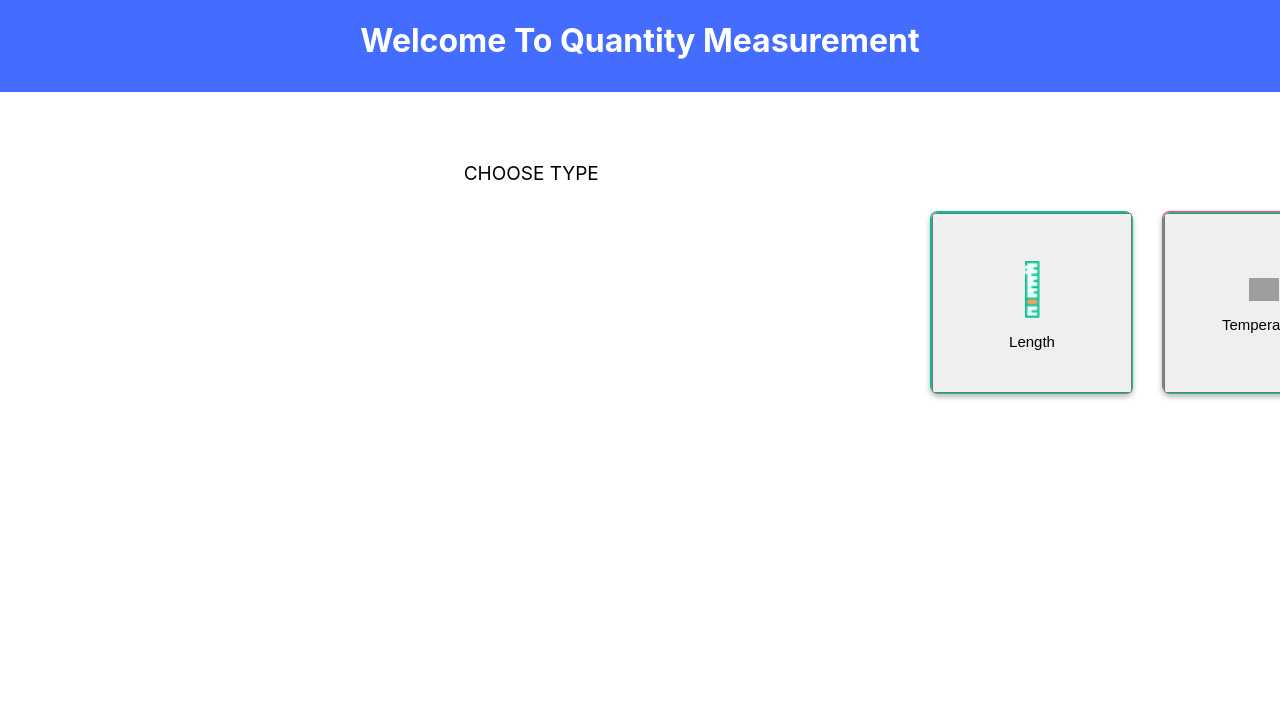
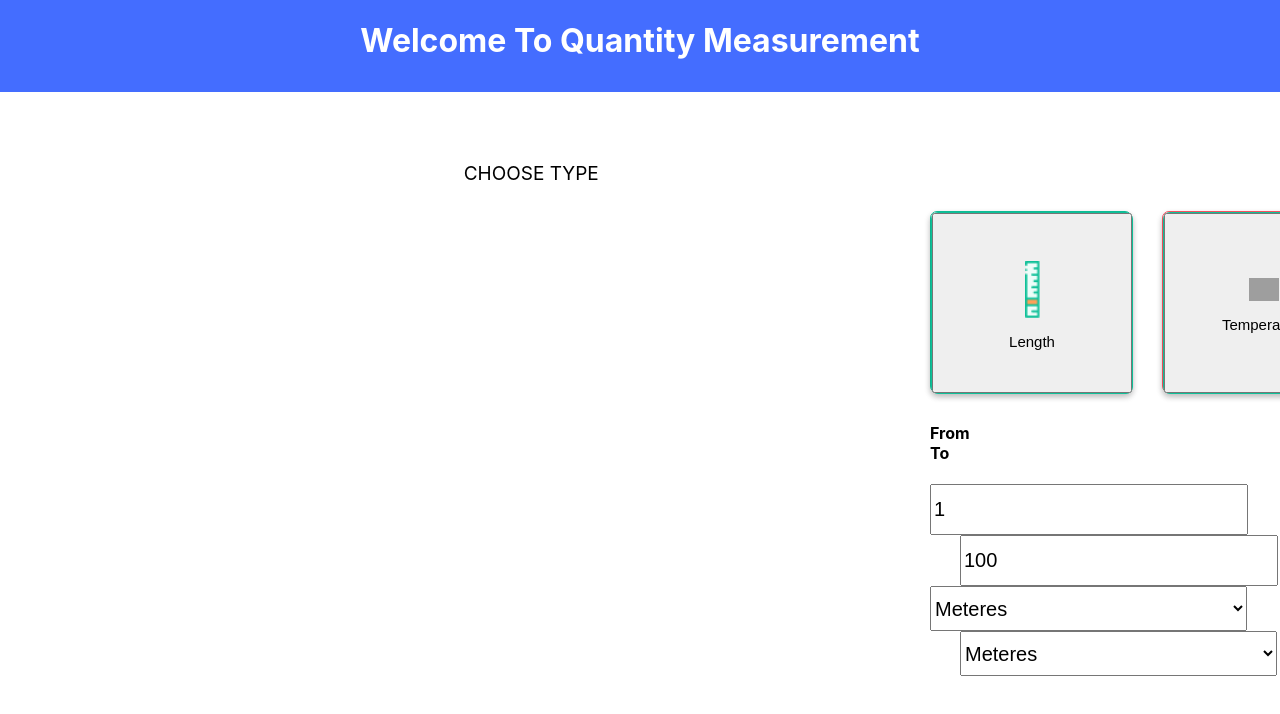
Before and after one commit to Kiran607/Quantity-Measurement-App, a React (Create React App) app: page / in a window 1280 px wide. Shown: the top 714 px of the page. Built offline with nearby package versions, Linux system fonts and the light colour scheme; grey boxes are pictures that could not be loaded.

Commit message:
[Kiran]Refactored react page with converter form

```diff
--- a/src/components/quantityMeasurement.jsx
+++ b/src/components/quantityMeasurement.jsx
@@ -1,8 +1,8 @@
 import React from 'react';
 import '../App.css';
-import LengthMeasurement from '../components/LengthMeasurement';
-import TemperatureMeasurement from '../components/TemperatureMeasurement';
-import VolumeMeasurement from '../components/VolumeMeasurement';
+import LengthMeasurement from './LengthMeasurement';
+import TemperatureMeasurement from './TemperatureMeasurement';
+import VolumeMeasurement from './VolumeMeasurement';
 import { Container, Row, Col } from 'reactstrap';
 
 class QuantityMeasurement extends React.Component {
@@ -32,7 +32,32 @@ class QuantityMeasurement extends React.Component {
                         </Col>
                     </Row>
                 </Container>
-                <div className="measurement">
+                <div className="converterBody">
+                    <h4 className="converter-title">From To</h4>
+                    <input type="text" value="1" id="input"/>
+                    <span> </span>
+                    <input type="text" value="100" id="result"/><br/>
+                    <select id="inputType">
+                        <option value="meter">Meteres</option>
+                        <option value="kilometer">Kilometere</option>
+                        <option value="centimeters">Centimeteres</option>
+                        <option value="millimeter">Millimetere</option>
+                        <option value="micrometer">Micrometere</option>
+                        <option value="mile">Mile</option>
+                        <option value="foot">Foot</option>
+                        <option value="inch">Inch</option>
+                    </select>
+                    <span> </span>
+                    <select id="resultType">
+                        <option value="meter">Meteres</option>
+                        <option value="kilometer">Kilometere</option>
+                        <option value="centimeters">Centimeteres</option>
+                        <option value="millimeter">Millimetere</option>
+                        <option value="micrometer">Micrometere</option>
+                        <option value="mile">Mile</option>
+                        <option value="foot">Foot</option>
+                        <option value="inch">Inch</option>
+                    </select>
                 </div>
             </div>
         );
```
